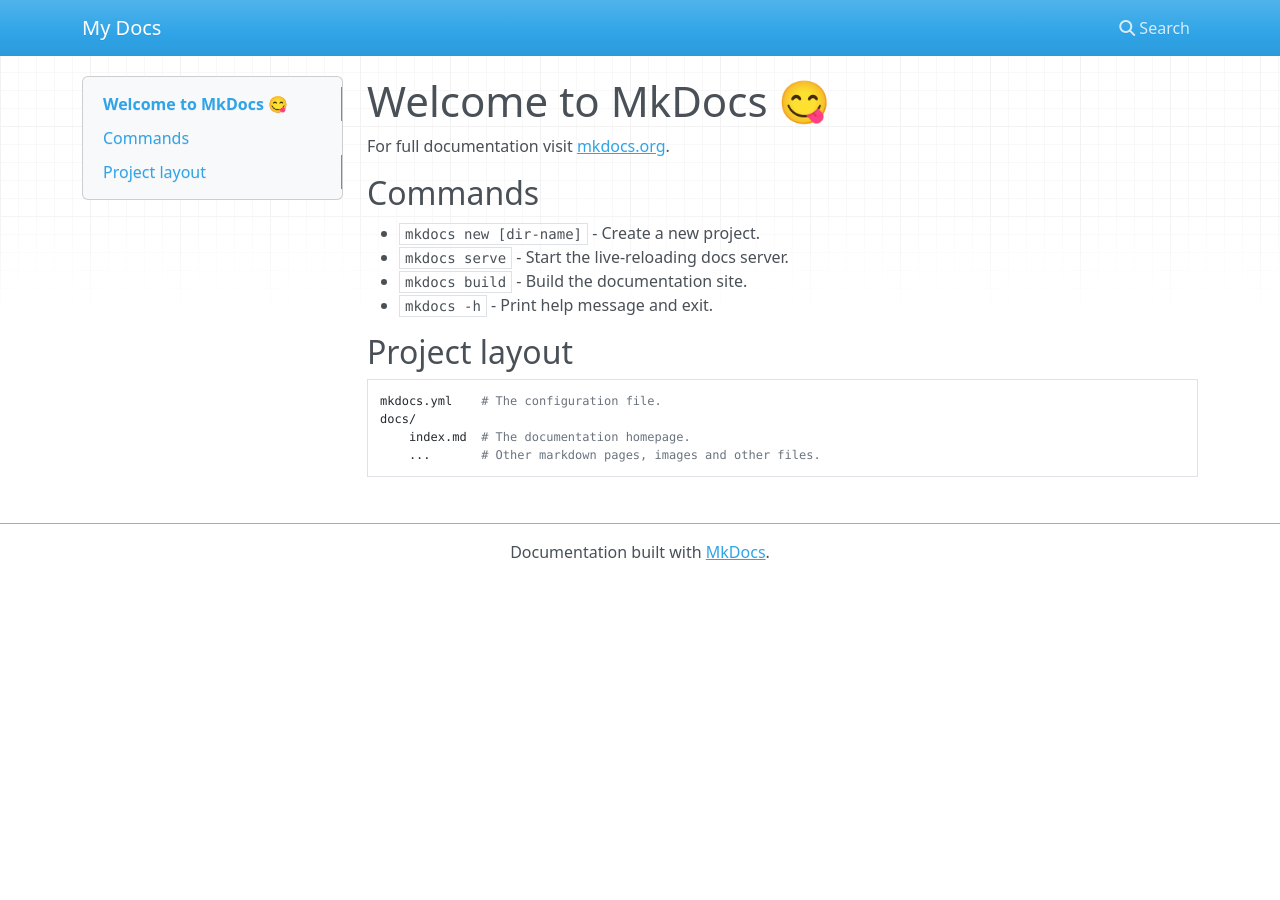
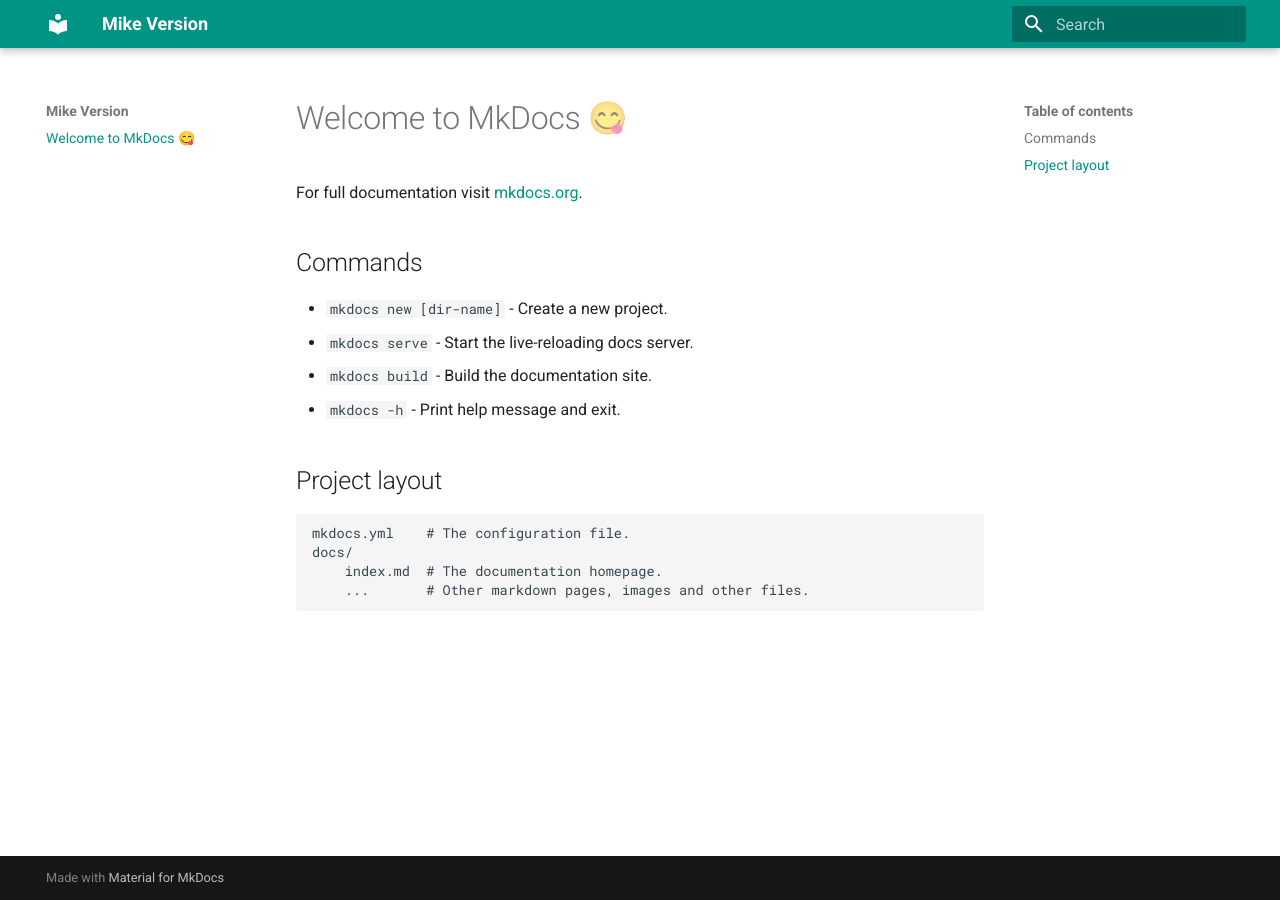
Before and after one commit to Hagar-Usama/mike_version, an MkDocs documentation site: the page built from docs/index.md, in a window 1280 px wide. Built offline with MkDocs 1.6.1 and Material for MkDocs 9.7.7, drawn with Linux system fonts in a browser that asks for light colours; nearby versions of some CDN libraries; the version menu is left out.

Commit message:
Basic template (#6)
* fix mike deploy

* remove readme

* dummy

* add mike depoly

* make a change, fix github actions

* remove poetry command

* add actions to ci

* change theme

* apply versioning before deployment

```diff
--- a/mkdocs.yml
+++ b/mkdocs.yml
@@ -1 +1,11 @@
-site_name: My Docs
+site_name: Mike Version
+theme:
+  name: material
+  palette:
+    - scheme: default
+      primary: teal
+      accent: pink
+
+extra:
+  version:
+    provider: mike
```
Also changed, not shown: 2 other files.
